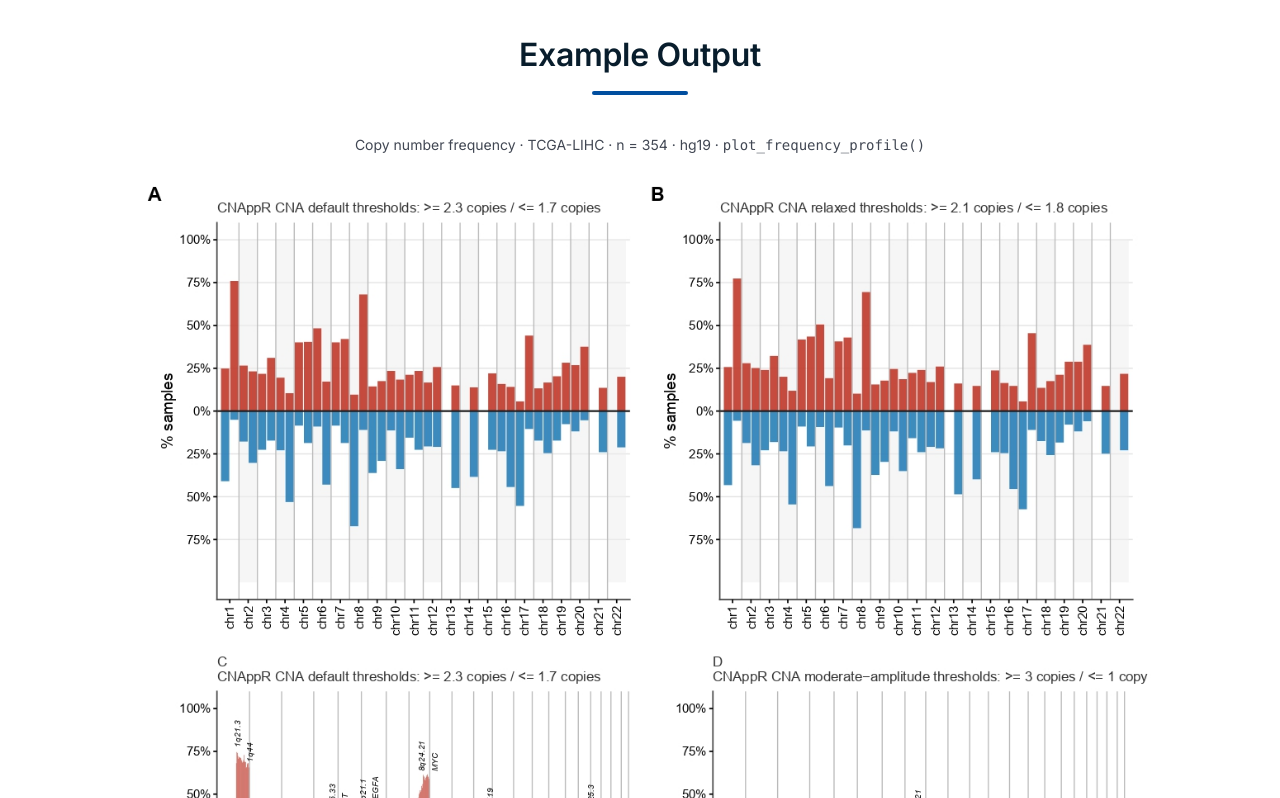
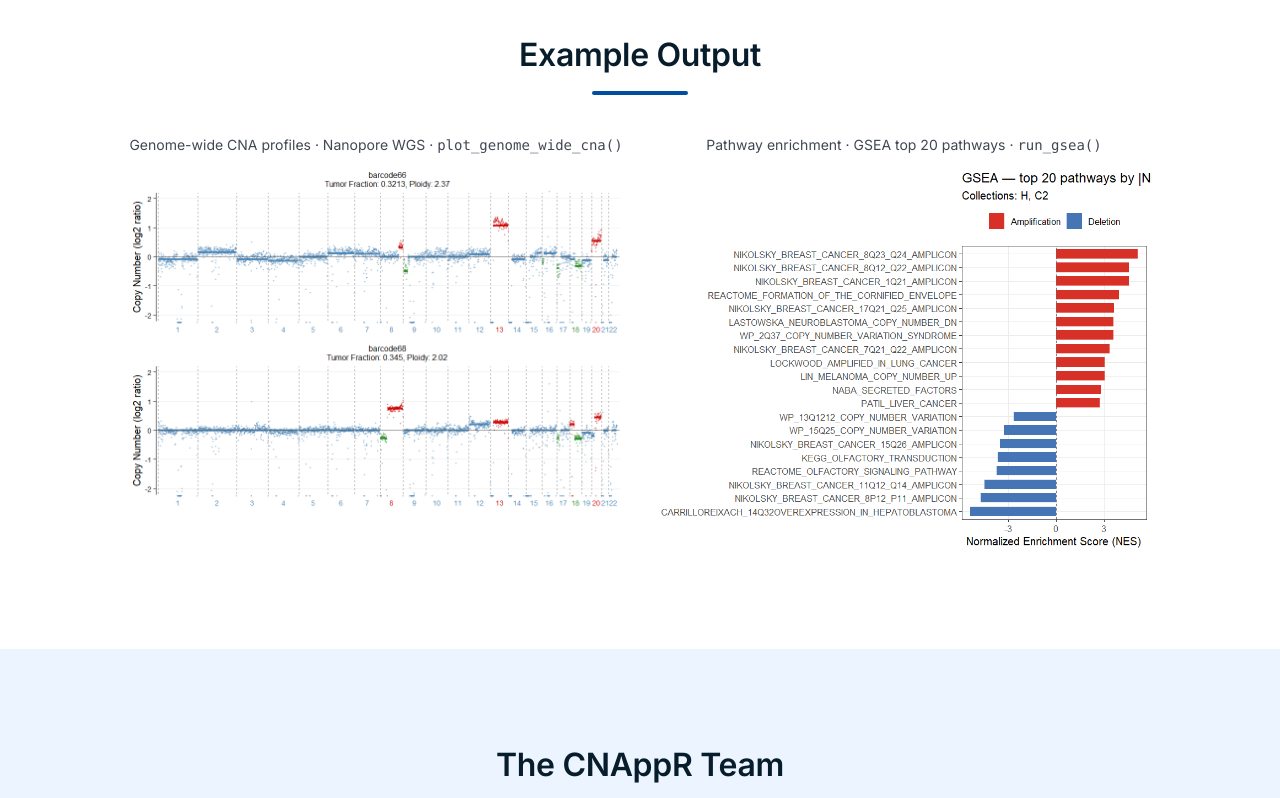
Before and after one commit to Albertotorrejon/CNAppR, a plain HTML site: page docs/index.html in a window 1280 px wide. Shown: the part 3680-4478 px from the top of the page. Drawn offline with nearby package versions, Linux system fonts and the light colour scheme.

Commit message:
Example Output: Nanopore left, GSEA right, side by side

```diff
--- a/docs/index.html
+++ b/docs/index.html
@@ -486,21 +486,21 @@
       <h2 class="text-headline-lg font-headline-lg text-on-background mb-4">Example Output</h2>
       <div class="w-24 h-1 bg-primary mx-auto rounded-full mt-4"></div>
     </div>
-    <div class="flex flex-col gap-10">
-      <div>
-        <p class="text-body-sm text-on-surface-variant mb-3 text-center">
-          Copy number frequency · TCGA-LIHC · n = 354 · hg19 · <code>plot_frequency_profile()</code>
-        </p>
-        <img src="img/figure3_paper_cnappR_page-0001.jpg"
-             alt="Copy Number Frequency — TCGA-LIHC (n = 354)"
-             class="w-full h-auto">
-      </div>
+    <div class="grid grid-cols-1 md:grid-cols-2 gap-8 items-start">
       <div>
         <p class="text-body-sm text-on-surface-variant mb-3 text-center">
           Genome-wide CNA profiles · Nanopore WGS · <code>plot_genome_wide_cna()</code>
         </p>
         <img src="img/nanopore_profiles.png"
              alt="Genome-wide CNA profiles — Nanopore WGS"
+             class="w-full h-auto">
+      </div>
+      <div>
+        <p class="text-body-sm text-on-surface-variant mb-3 text-center">
+          Pathway enrichment · GSEA top 20 pathways · <code>run_gsea()</code>
+        </p>
+        <img src="img/gsea_top_sample.png"
+             alt="GSEA — top 20 pathways by NES"
              class="w-full h-auto">
       </div>
     </div>
```
